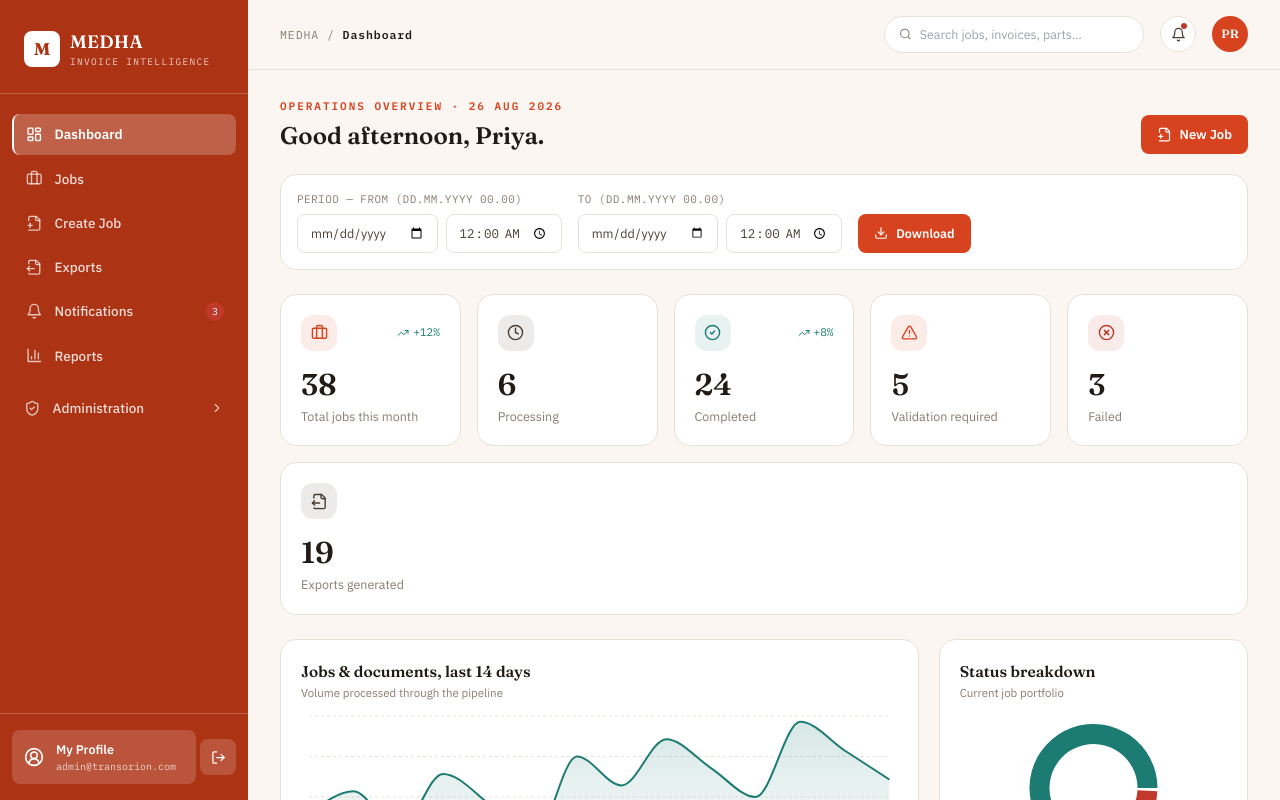
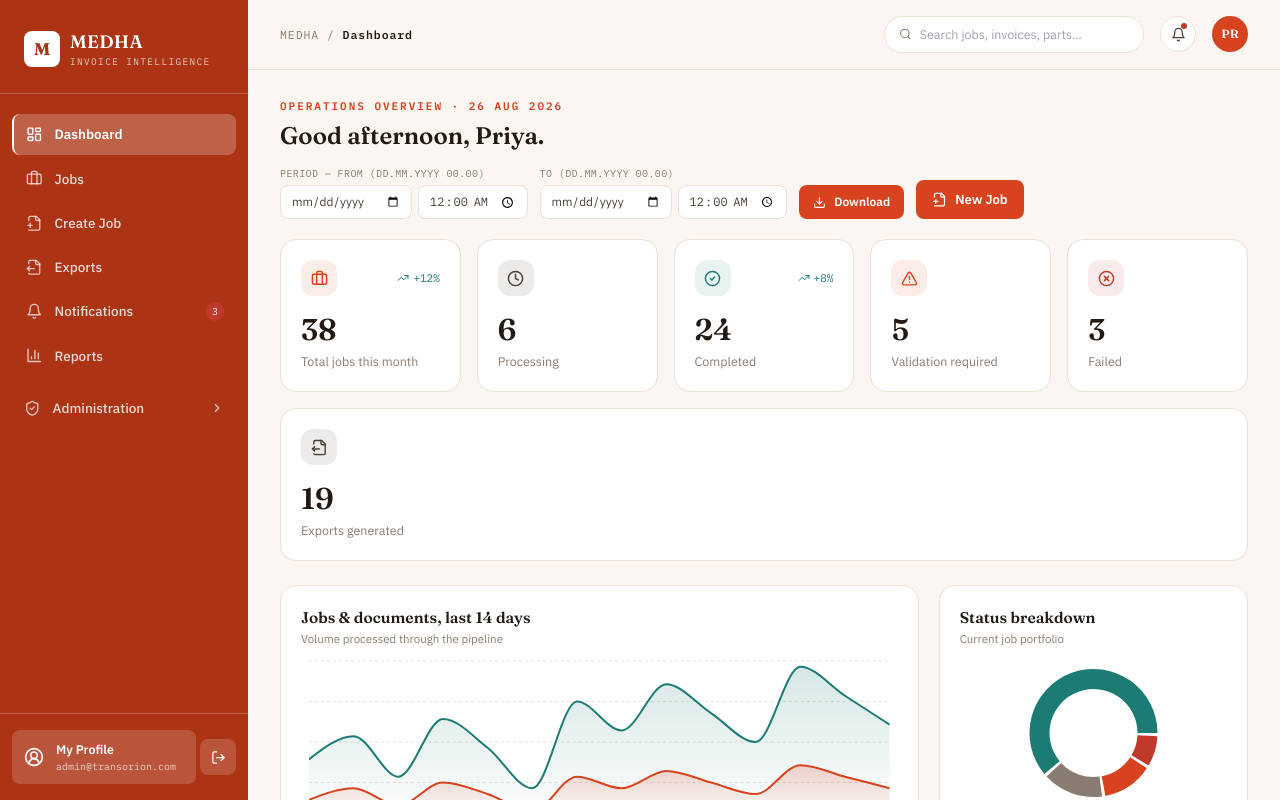
Before and after one commit to HildaColan/medha-invoice-intelligence, a React (Vite) app: page /login in a window 1280 px wide. Both pictures are taken after typing "name@example.com", "Sample123" into the empty fields and a click on the button "Sign in". Shown: the top 800 px of the page. Built offline with nearby package versions, Linux system fonts and the light colour scheme; the HTML template or start-up script is replaced by a standard one.

Commit message:
Alignment issues

```diff
--- a/src/features/dashboard/DashboardView.tsx
+++ b/src/features/dashboard/DashboardView.tsx
@@ -72,6 +72,56 @@ export function DashboardView() {
         eyebrow="OPERATIONS OVERVIEW · 26 AUG 2026"
         title="Good afternoon, Priya."
         action={
+          <div className="flex items-end gap-3 flex-wrap justify-end">
+            <div>
+              <label className="block text-[10px] mb-1" style={{ ...fontMono, color: T.slateSoft, letterSpacing: "0.04em" }}>
+                PERIOD — FROM (DD.MM.YYYY 00.00)
+              </label>
+              <div className="flex items-center gap-1.5">
+                <input
+                  type="date"
+                  value={fromDate}
+                  onChange={(e) => setFromDate(e.target.value)}
+                  className="px-2.5 py-1.5 rounded-lg text-[12px] outline-none"
+                  style={{ border: `1px solid ${T.hair}`, ...fontBody, color: T.slate }}
+                />
+                <input
+                  type="time"
+                  value={fromTime}
+                  onChange={(e) => setFromTime(e.target.value)}
+                  className="px-2.5 py-1.5 rounded-lg text-[12px] outline-none"
+                  style={{ border: `1px solid ${T.hair}`, ...fontMono, color: T.slate }}
+                />
+              </div>
+            </div>
+            <div>
+              <label className="block text-[10px] mb-1" style={{ ...fontMono, color: T.slateSoft, letterSpacing: "0.04em" }}>
+                TO (DD.MM.YYYY 00.00)
+              </label>
+              <div className="flex items-center gap-1.5">
+                <input
+                  type="date"
+                  value={toDate}
+                  onChange={(e) => setToDate(e.target.value)}
+                  className="px-2.5 py-1.5 rounded-lg text-[12px] outline-none"
+                  style={{ border: `1px solid ${T.hair}`, ...fontBody, color: T.slate }}
+                />
+                <input
+                  type="time"
+                  value={toTime}
+                  onChange={(e) => setToTime(e.target.value)}
+                  className="px-2.5 py-1.5 rounded-lg text-[12px] outline-none"
+                  style={{ border: `1px solid ${T.hair}`, ...fontMono, color: T.slate }}
+                />
+              </div>
+            </div>
+            <button
+              onClick={downloadPeriodData}
+              className="flex items-center gap-2 px-3.5 py-2 rounded-lg text-[12px] font-semibold"
+              style={{ background: T.brass, color: "#fff", ...fontBody }}
+            >
+              <Download size={13} /> Download
+            </button>
             <button
               onClick={openCreateJob}
               className="flex items-center gap-2 px-4 py-2.5 rounded-lg text-[13px] font-semibold"
@@ -79,60 +129,9 @@ export function DashboardView() {
             >
               <FilePlus2 size={15} /> New Job
             </button>
+          </div>
         }
       />
-
-      <div className="rounded-2xl p-4 mb-6 flex items-end gap-4 flex-wrap" style={{ background: T.card, border: `1px solid ${T.hair}` }}>
-        <div>
-          <label className="block text-[11px] mb-1.5" style={{ ...fontMono, color: T.slateSoft, letterSpacing: "0.04em" }}>
-            PERIOD — FROM (DD.MM.YYYY 00.00)
-          </label>
-          <div className="flex items-center gap-2">
-            <input
-              type="date"
-              value={fromDate}
-              onChange={(e) => setFromDate(e.target.value)}
-              className="px-3 py-2 rounded-lg text-[12.5px] outline-none"
-              style={{ border: `1px solid ${T.hair}`, ...fontBody, color: T.slate }}
-            />
-            <input
-              type="time"
-              value={fromTime}
-              onChange={(e) => setFromTime(e.target.value)}
-              className="px-3 py-2 rounded-lg text-[12.5px] outline-none"
-              style={{ border: `1px solid ${T.hair}`, ...fontMono, color: T.slate }}
-            />
-          </div>
-        </div>
-        <div>
-          <label className="block text-[11px] mb-1.5" style={{ ...fontMono, color: T.slateSoft, letterSpacing: "0.04em" }}>
-            TO (DD.MM.YYYY 00.00)
-          </label>
-          <div className="flex items-center gap-2">
-            <input
-              type="date"
-              value={toDate}
-              onChange={(e) => setToDate(e.target.value)}
-              className="px-3 py-2 rounded-lg text-[12.5px] outline-none"
-              style={{ border: `1px solid ${T.hair}`, ...fontBody, color: T.slate }}
-            />
-            <input
-              type="time"
-              value={toTime}
-              onChange={(e) => setToTime(e.target.value)}
-              className="px-3 py-2 rounded-lg text-[12.5px] outline-none"
-              style={{ border: `1px solid ${T.hair}`, ...fontMono, color: T.slate }}
-            />
-          </div>
-        </div>
-        <button
-          onClick={downloadPeriodData}
-          className="flex items-center gap-2 px-4 py-2.5 rounded-lg text-[12.5px] font-semibold"
-          style={{ background: T.brass, color: "#fff", ...fontBody }}
-        >
-          <Download size={14} /> Download
-        </button>
-      </div>
 
       <div className="flex gap-4 flex-wrap mb-6">
         <StatCard icon={Briefcase} label="Total jobs this month" value="38" sub="+12%" accent={T.brass} />
```
Lines whose indentation alone changed are shown as unchanged.
